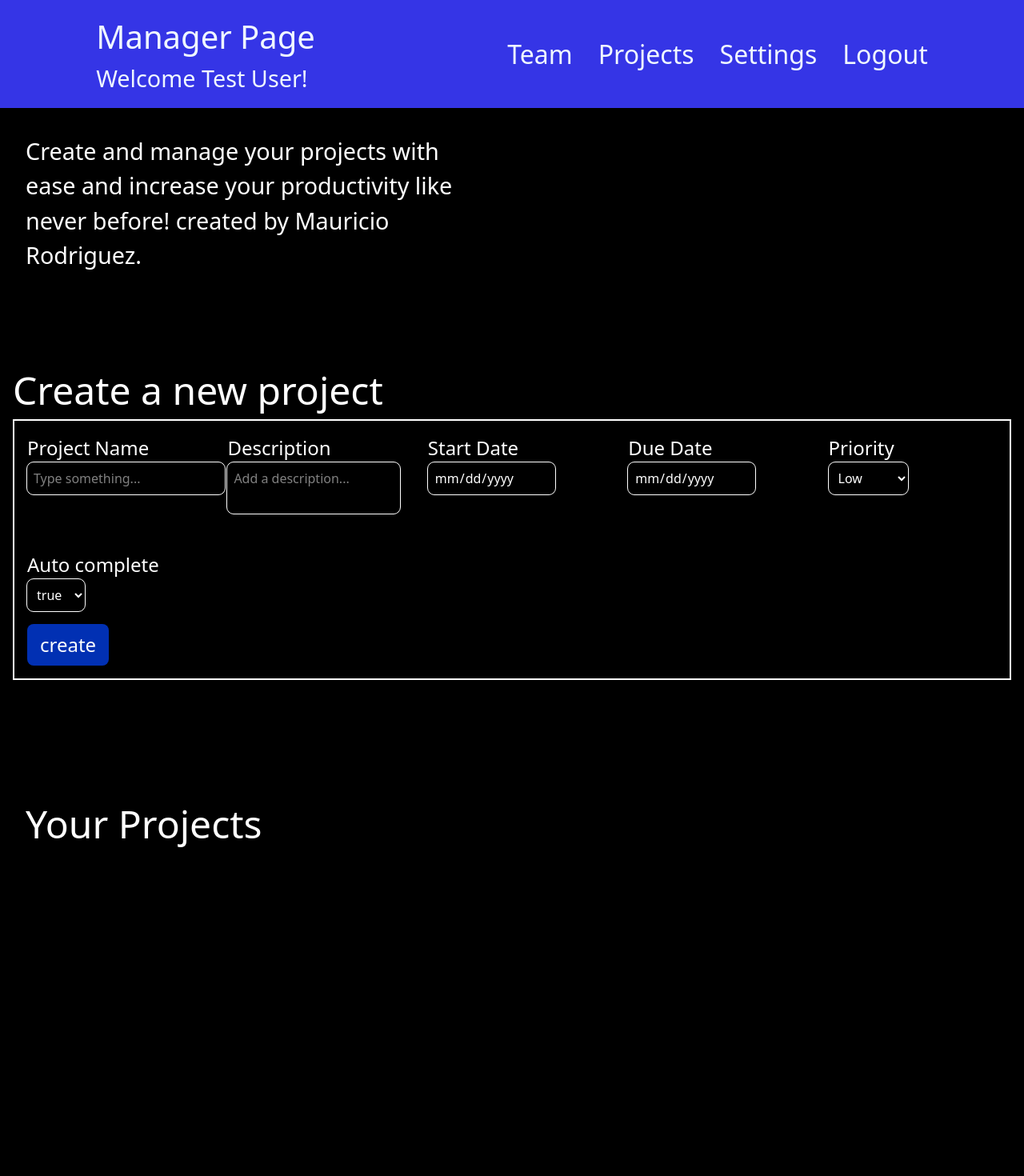
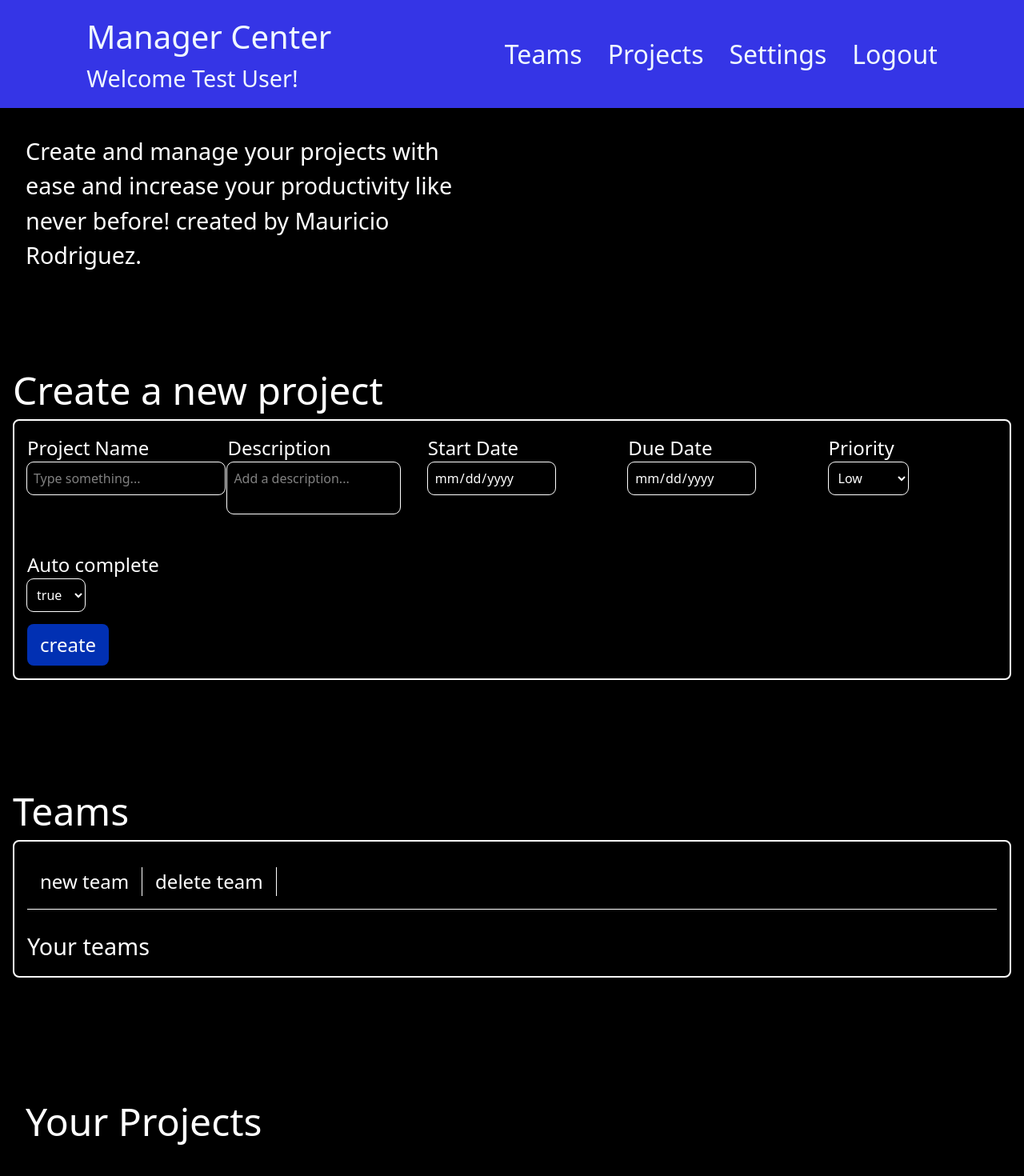
Before and after one commit to MonkeyDMauri/task-manager1, a Laravel app: page /manager-dashboard in a window 1280 px wide. Shown: the whole page at 80% size. Before the commit the page ends 1098 px from the top, so only its background shows below. Run offline with Laravel 12, Linux system fonts and the light colour scheme; a user stored in the database is signed in; data comes from the database, SQL or seed files in the repository; data that the repository does not hold is empty; style sheets or scripts are compiled from the project's sources.

```diff
--- a/app/Http/Controllers/EmployeeController.php
+++ b/app/Http/Controllers/EmployeeController.php
@@ -6,5 +6,7 @@ use Illuminate\Http\Request;
 
 class EmployeeController extends Controller
 {
-    //
+    public function viewEmployees(){
+        return view('home.view-employees');
+    }
 }
--- /dev/null
+++ b/app/Http/Controllers/ManagerController.php
@@ -0,0 +1,16 @@
+<?php
+
+namespace App\Http\Controllers;
+
+use Illuminate\Http\Request;
+
+class ManagerController extends Controller
+{
+    public function viewManagerPage() {
+        return view('home.manager-home');
+    }
+
+    public function ViewCreateTeamForm() {
+        return view('home.create-team-page');
+    }
+}
--- /dev/null
+++ b/app/Http/Controllers/TeamController.php
@@ -0,0 +1,40 @@
+<?php
+
+namespace App\Http\Controllers;
+
+use App\Models\Team;
+use Illuminate\Http\Request;
+
+class TeamController extends Controller
+{
+    // create team
+    public function createTeam(Request $request) {
+        $data = $request->validate([
+            'name' => 'required|string',
+            'description' => 'required'
+        ]);
+
+        $data['manager_id'] = auth()->user()->id;
+
+        Team::create($data);
+
+        return back()->with('team created', 'new team created successfully');
+    }
+
+    // retreive teams.
+    public function getTeams() {
+        $teams = Team::where('manager_id', auth()->user()->id)->get();
+
+        foreach($teams as $team) {
+            $team->owner = $team->manager ? $team->manager->name : NULL;
+        }
+
+        return response()->json(['teams' => $teams]);
+    }
+
+    // view a team.
+    public function viewTeam(Team $team) {
+
+        return $team->manager_id != auth()->user()->id ? abort(403, 'you dont have permission to see this team') : view('home.team-view', ['team' => $team]);
+    }
+}
--- a/app/Models/Task.php
+++ b/app/Models/Task.php
@@ -7,7 +7,7 @@ use Illuminate\Database\Eloquent\Model;
 class Task extends Model
 {
     //
-    protected $fillable = ['name', 'description', 'status', 'priority', 'project_id', 'completed_by', 'created_at'];
+    protected $fillable = ['name', 'description', 'status', 'priority', 'project_id', 'assigned_to', 'completed_by', 'created_at'];
 
     protected $table = 'tasks';
 
@@ -18,4 +18,8 @@ class Task extends Model
     public function assignedUser() {
         return $this->belongsTo(User::class, 'assigned_to');
     }
+
+    public function completedByUser(){
+        return $this->belongsTo(User::class, 'completed_by');
+    }
 }
--- /dev/null
+++ b/app/Models/Team.php
@@ -0,0 +1,14 @@
+<?php
+
+namespace App\Models;
+
+use Illuminate\Database\Eloquent\Model;
+
+class Team extends Model
+{
+    protected $fillable = ['name', 'description', 'manager_id'];
+
+    public function manager() {
+        return $this->belongsTo(User::class, 'manager_id');
+    }
+}
--- a/app/Models/User.php
+++ b/app/Models/User.php
@@ -47,4 +47,8 @@ class User extends Authenticatable
             'password' => 'hashed',
         ];
     }
+
+    public function teams() {
+        return $this->belongsToMany(Team::class);
+    }
 }
--- a/resources/css/manager-page.css
+++ b/resources/css/manager-page.css
@@ -112,6 +112,7 @@ html {
     color: white;
     border: solid white 2px;
     padding: 1rem;
+    border-radius: .5rem;
 
 }
 
@@ -198,3 +199,111 @@ html {
     border-radius: .5rem;
     cursor: pointer;
 }
+
+/* CREATE TEAM PAGE STYLING */
+
+.create-team-wrapper {
+    padding: 2rem;
+}
+
+.create-team-form input, textarea {
+    outline: white 1px solid;
+    border-radius: .5rem;
+    padding: .5rem;
+}
+
+.create-team-wrapper h1{
+    font-size: 2.5rem;
+    color: rgb(53, 53, 230);
+    font-weight: 600;
+}
+
+.create-team-btn {
+    background-color: rgb(60, 60, 247);
+    color: white;
+    padding: .5rem 1rem;
+    border-radius: .5rem;
+    margin: 1rem;
+    cursor: pointer;
+}
+
+/* TEAMS SECTION STYLE */
+
+.teams-section {
+    padding: 1rem;
+    margin-top: 6rem;
+}
+
+.teams-wrapper {
+    border: solid 2px white;
+    padding: 1rem;
+    border-radius: .5rem;
+}
+
+.teams-option-wrapper {
+    display: flex;
+    gap: 1rem;
+
+
+    padding: 1rem;
+}
+
+.teams-option-wrapper li {
+    font-size: 1.5rem;
+    border-right: solid 1px white;
+    padding-right: 1rem;
+    cursor: pointer;
+}
+
+.teams-option-wrapper li:hover {
+    color: rgb(60, 60, 247);
+}
+
+.teams-list-wrap {
+    list-style: none;
+    display: grid;
+    grid-template-columns: repeat(auto-fill, minmax(150px, 1fr));
+}
+
+.team-container {
+    padding: 1rem;
+    border: 1px solid rgb(168, 168, 168);
+}
+
+.team-container button{
+    background-color: rgb(60, 60, 247);
+    color: white;
+    padding: 2px 8px;
+    border-radius: .5rem;
+    margin: 1rem;
+    cursor: pointer;
+}
+
+/* TEAM OVERVIEW STYLING */
+
+.team-overview-wrapper {
+    padding: 1rem;
+}
+
+.team-overview-wrapper span{
+    font-size: 2rem;
+    cursor: pointer;
+}
+
+.team-overview-wrapper h1{
+    font-size: 2.5rem;
+    color: rgb(53, 53, 230);
+    font-weight: 600;
+}
+.team-overview-wrapper label{
+    font-weight: 500;
+    font-size: 1.1rem;
+}
+
+.team-option {
+    display:flex; gap:2rem; padding:1rem; cursor: pointer;
+}
+
+.team-option a:hover{
+    color: rgb(53, 53, 230);
+}
--- a/resources/js/manager-page.js
+++ b/resources/js/manager-page.js
@@ -82,3 +82,51 @@ function displayProjects(projects) {
         projectsHolder.appendChild(projectWrap);
     });
 }
+
+// CODE TO GET AND DISPLAY TEAMS.
+
+let teams = [];
+
+function getTeams() {
+    fetch('/get-teams')
+    .then(res => {
+        if (!res.ok) {
+            throw new Error('Network response was not ok:', res.status);
+        } else {
+            return res.json();
+        }
+    })
+    .then(data => {
+        teams = data.teams;
+        displayTeams(teams);
+    })
+    .catch(err => {
+        console.error(err);
+    })
+}
+
+
+getTeams();
+
+
+// display teams in manager page.
+
+function displayTeams(teams) {
+    const teamsList = _('.teams-list-wrap');
+    teamsList.innerHTML = '';
+
+    teams.forEach(team => {
+        const teamContainer = document.createElement('li');
+        teamContainer.classList = 'team-container';
+
+        teamContainer.innerHTML = `
+            <h1>Team ID: ${team.id}</h1>
+            <h1>Name: ${team.name}</h1>
+            <h1>Owner: ${team.owner}</h1>
+
+            <button onclick="window.location.href='/view-team/${team.id}'">team overview</button>
+        `;
+
+        teamsList.appendChild(teamContainer);
+    })
+}
--- a/resources/js/project_script.js
+++ b/resources/js/project_script.js
@@ -51,10 +51,15 @@ function displayTasks(tasks) {
     tasksContainer.innerHTML = '';
 
     tasks.forEach(task => {
+        console.log('completed by:', task.who_completed_it);
         const taskWrap = document.createElement('li');
         taskWrap.classList = 'task-wrap';
 
         taskWrap.innerHTML = `
+            <div>
+                <label>ID</label>
+                <h1>${task.id}</h1>
+            </div>
             <div>
                 <label>Name</label>
                 <h1>${task.name}</h1>
@@ -79,9 +84,25 @@ function displayTasks(tasks) {
                 <label>Created at</label>
                 <p>${task.formatted_created_at}</p>
             </div>
+            <div>
+                <label>Completed by</label>
+                <p>${task.who_completed_it}</p>
+            </div>
 
         `;
 
         tasksContainer.appendChild(taskWrap);
     });
 }
+
+// code for showing members in popup.
+
+const membersDropdown = _('.view-members-dropdown');
+
+_('.view-members-btn').addEventListener('click', showmembersDropdown);
+_('.close-members-popup').addEventListener('click', showmembersDropdown);
+
+function showmembersDropdown(){
+    membersDropdown.classList.toggle('active');
+    console.log('dropdown clicked');
+}
--- a/resources/views/home/manager-home.blade.php
+++ b/resources/views/home/manager-home.blade.php
@@ -11,12 +11,12 @@
 <body class="manager-page">
     <nav class="nav-bar">
         <div>
-            <h1>Manager Page</h1>
+            <h1>Manager Center</h1>
             <h2>Welcome {{auth()->user()->name}}!</h2>
         </div>
 
         <ul class="nav-links">
-            <li><a href="#team">Team</a></li>
+            <li><a href="#teams">Teams</a></li>
             <li><a href="#projects">Projects</a></li>
             <li><a href="">Settings</a></li>
             <li class="logout-btn">Logout</li>
@@ -95,6 +95,24 @@
         </form>
     </section>
 
+    <section id="teams" class="teams-section">
+        <h1 class="projects-title">Teams</h1>
+        <div class="teams-wrapper">
+            <ul class="teams-option-wrapper">
+                <li><a href="/manager-dashboard/create-team">new team</a></li>
+                <li><a href="">delete team</a></li>
+            </ul>
+            <hr>
+            <br>
+            <div class="teams-list-wrapper">
+                <h1 style="font-size: 1.8rem;">Your teams</h1>
+                <div class="teams-list-wrap">
+                    {{-- list of teams go here --}}
+                </div>
+            </div>
+        </div>
+    </section>
+
     <section class="projects-section" id="projects">
         <h1 class="projects-title">Your Projects</h1>
         <ul class="projects-wrapper">
--- a/routes/web.php
+++ b/routes/web.php
@@ -2,7 +2,9 @@
 
 use Illuminate\Support\Facades\Route;
 use App\Http\Controllers\TaskController;
+use App\Http\Controllers\TeamController;
 use App\Http\Controllers\UserController;
+use App\Http\Controllers\ManagerController;
 use App\Http\Controllers\ProjectController;
 use App\Http\Controllers\EmployeeController;
 use App\Http\Controllers\DashboardController;
@@ -41,13 +43,16 @@ Route::post('/reset-password', [NewPasswordController::class, 'store'])->name('p
 // Route to call method that will redirect user to correct page depending on their role.
 Route::get('/redirect-user', [DashboardController::class, 'takeUserToRightPage'])->name('redirect.user');
 
-Route::get('/manager-dashboard', function () {
-    return view('home.manager-home');
-})->name('manager.dashboard');
+Route::get('/manager-dashboard', [ManagerController::class, 'viewManagerPage'])->name('manager.dashboard');
+
+//Route to go to create team form.
+Route::get('/manager-dashboard/create-team', [ManagerController::class, 'ViewCreateTeamForm']);
 
 Route::get('/employee-dashboard', function () {
     return view('home.employee-home');
 })->name('employee.dashboard');
+
+
 
 // Create project routes.
 Route::post('/create-project', [ProjectController::class, 'createProject'])->name('project.create');
@@ -70,3 +75,15 @@ Route::post('/create-task', [TaskController::class, 'createTask'])->name('create
 
 //Route to get a project's tasks.
 Route::post('/get-tasks', [TaskController::class, 'getTasks']);
+
+//Route to start task assignment process.
+Route::post('/assign-task', [TaskController::class, 'assignTask']);
+
+//Route to create team.
+Route::post('/create-team-request', [TeamController::class, 'createTeam'])->name('team.create');
+
+//Route to get al teams belonging to current manager.
+Route::get('/get-teams', [TeamController::class, 'getTeams']);
+
+//Route to view a team.
+Route::get('/view-team/{team}', [TeamController::class, 'viewTeam']);
```
Also changed, not shown: app/Http/Controllers/TaskController.php (+19 -1 lines), resources/css/project-view.css (+32 -1 lines), resources/views/home/create-team-page.blade.php (added, +38 -0 lines), resources/views/home/project-view.blade.php (+24 -8 lines), resources/views/home/team-view.blade.php (added, +47 -0 lines), database/migrations/2025_05_01_024631_create_team_user_table.php (added), database/migrations/2025_05_01_030048_create_teams_table.php (added).
